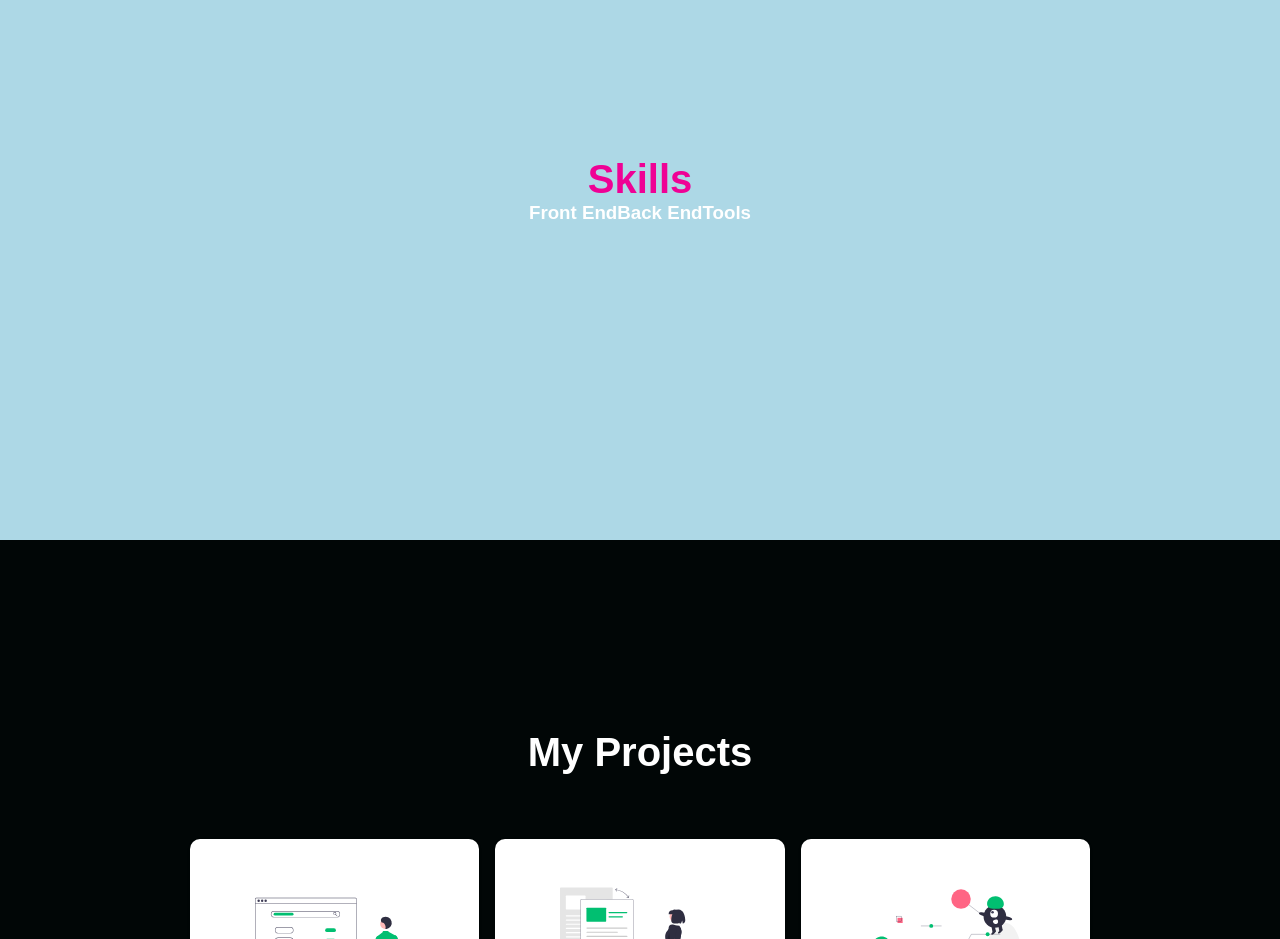
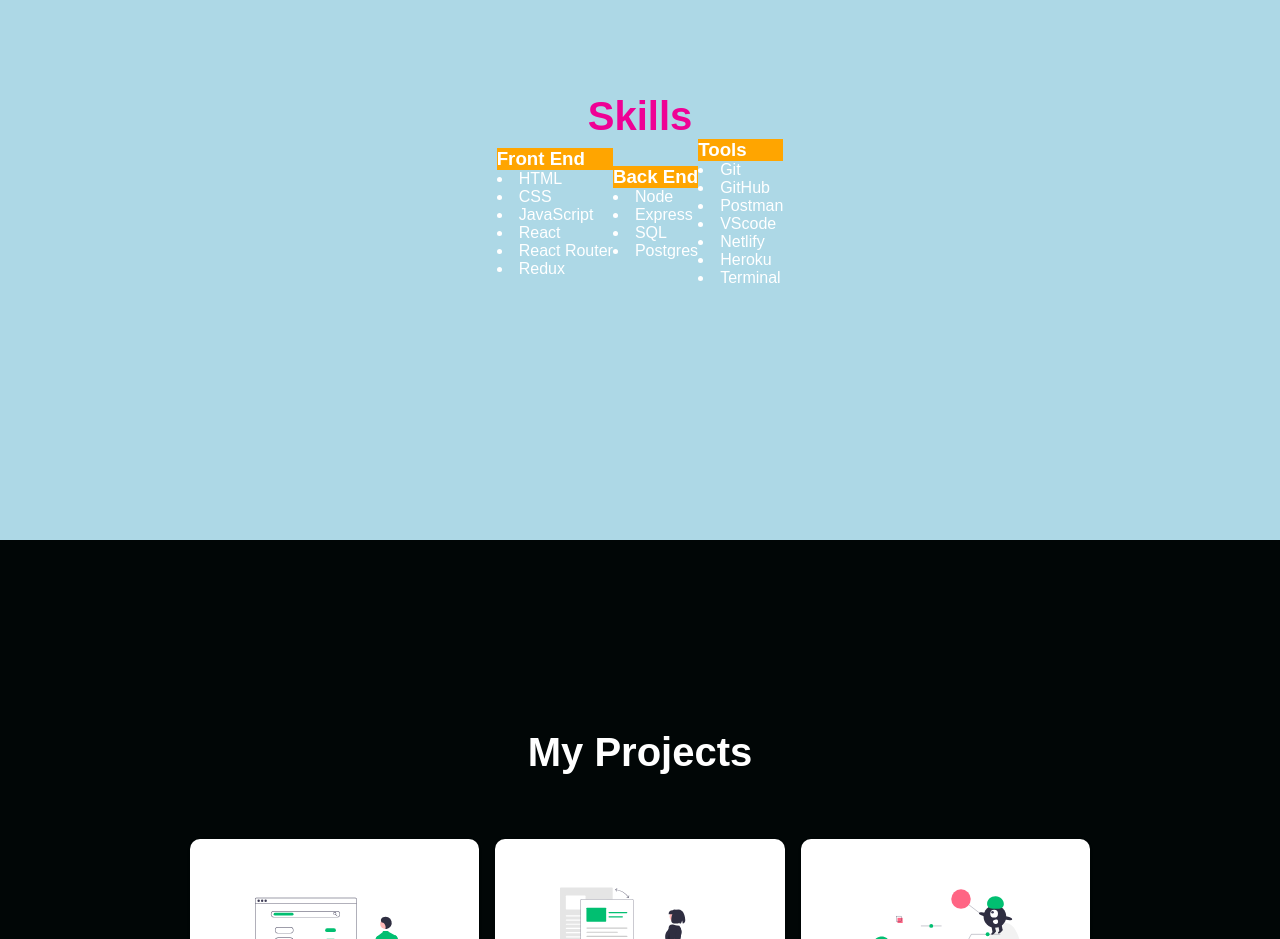
Before and after one commit to NRHietala/portfolio, a React (Create React App) app: page / in a window 1280 px wide. Shown: the part 1660-2599 px from the top of the page. Built offline with nearby package versions, Linux system fonts and the light colour scheme; a web font is replaced by a local one.

Commit message:
Individual skills rendering under correct title

```diff
--- a/src/components/Skills/SkillCard.js
+++ b/src/components/Skills/SkillCard.js
@@ -2,12 +2,15 @@ import React from "react";
 import { CardContainer, CardWrapper, Title } from "./SkillsElements";
 
 const SkillCard = props => {
-  const { id, title } = props;
+  const { id, title, tech } = props;
   return (
     <>
       <CardContainer id={id}>
         <CardWrapper>
           <Title>{title}</Title>
+          {tech.map((tech, index) => {
+            return <li key={index}>{tech}</li>;
+          })}
         </CardWrapper>
       </CardContainer>
     </>
--- a/src/components/Skills/SkillsData.js
+++ b/src/components/Skills/SkillsData.js
@@ -1,14 +1,17 @@
 export const FrontEnd = {
   id: "frontend",
   title: "Front End",
+  tech: ["HTML", "CSS", "JavaScript", "React", "React Router", "Redux"],
 };
 
 export const BackEnd = {
   id: "backend",
   title: "Back End",
+  tech: ["Node", "Express", "SQL", "Postgres"],
 };
 
 export const Tools = {
   id: "tools",
   title: "Tools",
+  tech: ["Git", "GitHub", "Postman", "VScode", "Netlify", "Heroku", "Terminal"],
 };
--- a/src/components/Skills/SkillsElements.js
+++ b/src/components/Skills/SkillsElements.js
@@ -43,4 +43,6 @@ export const CardContainer = styled.div``;
 
 export const CardWrapper = styled.div``;
 
-export const Title = styled.h3``;
+export const Title = styled.h3`
+  background: orange;
+`;
```
